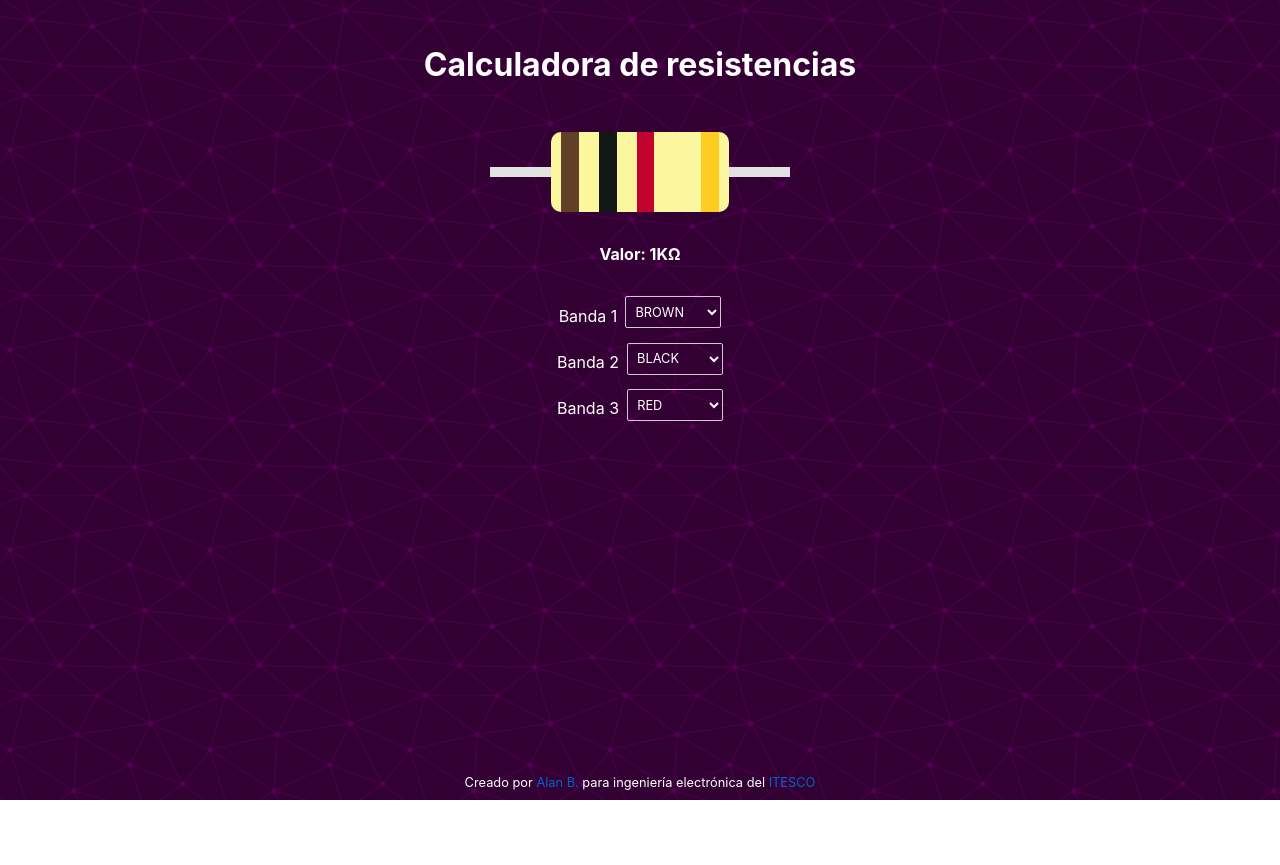
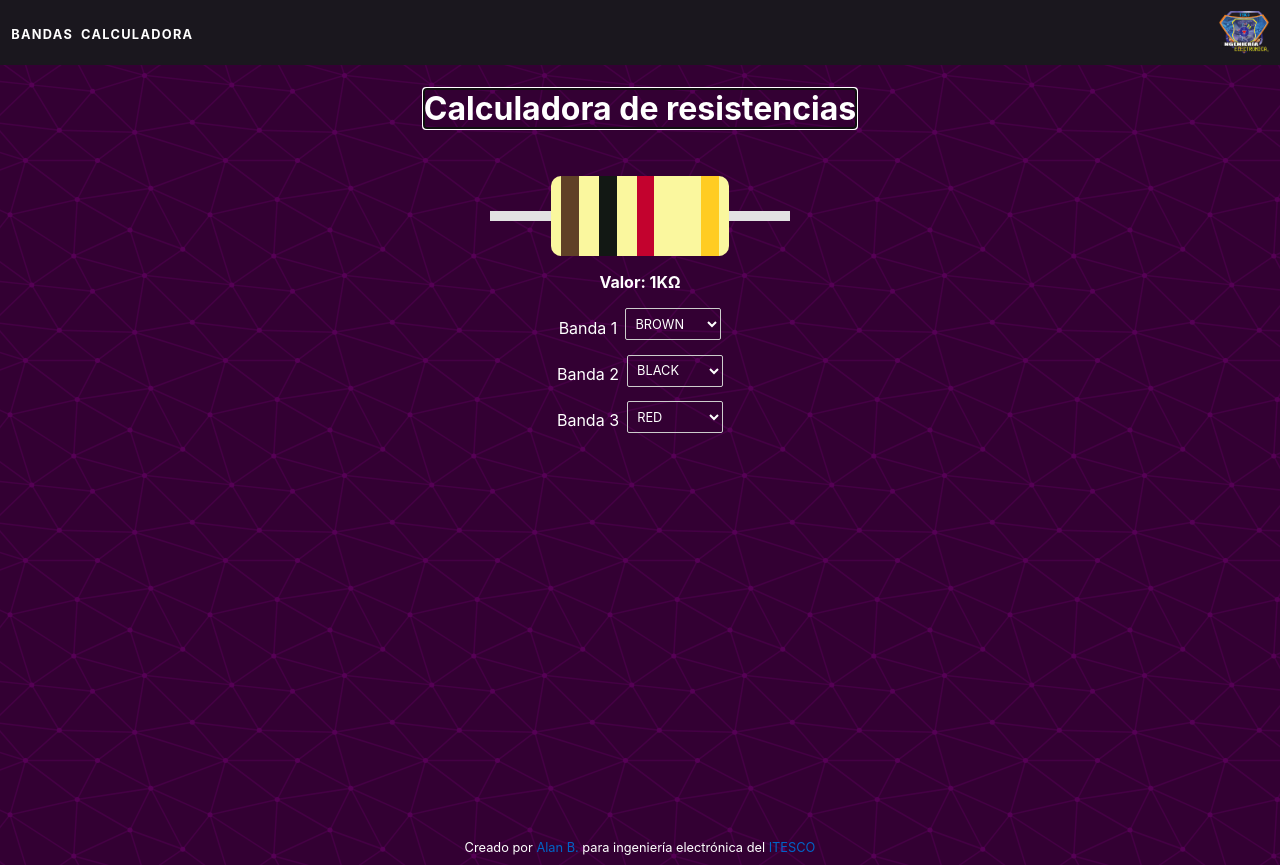
Before and after one commit to BloodBoy21/resistorSelector, a Svelte app: page / in a window 1280 px wide. Before the commit the page ends 800 px from the top, so only its background shows below. Built offline with nearby package versions, Linux system fonts and the light colour scheme.

Commit message:
Nav added

```diff
--- a/package.json
+++ b/package.json
@@ -5,7 +5,7 @@
   "scripts": {
     "build": "rollup -c",
     "dev": "rollup -c -w ",
-    "start": "sirv public --no-clear"
+    "start": "sirv public --no-clear --host"
   },
   "devDependencies": {
     "@rollup/plugin-commonjs": "^17.0.0",
@@ -22,6 +22,7 @@
     "svelte": "^3.0.0"
   },
   "dependencies": {
-    "sirv-cli": "^2.0.0"
+    "sirv-cli": "^2.0.0",
+    "svelte-navigator": "^3.1.5"
   }
 }
--- a/src/App.svelte
+++ b/src/App.svelte
@@ -1,4 +1,5 @@
 <script>
+  import { Router, Route, Link } from "svelte-navigator";
   import Band from "./components/Band.svelte";
   import BandSelector from "./components/BandSelector.svelte";
   import { Resistor } from "./components/colors";
@@ -9,7 +10,18 @@
 <svelte:head>
   <title>Resistor</title>
 </svelte:head>
+<Router>
+  <header>
+    <nav class="links">
+      <ul>
+        <li><Link to="/">Bandas</Link></li>
+        <li><Link to="calculator">Calculadora</Link></li>
+      </ul>
+      <img src="/images/logo.png" alt="logo" class="logo" />
+    </nav>
+  </header>
   <main>
+    <Route path="/">
       <h1 class="title">Calculadora de resistencias</h1>
       <section class="resistor-container">
         <div class="wire" />
@@ -27,11 +39,16 @@
         <BandSelector band={2} bind:bandColor={resistor.band2} />
         <BandSelector band={3} bind:bandColor={resistor.band3} />
       </section>
+    </Route>
+    <Route path="/conversion">
+      <h1 class="title">Conversor de resistencias</h1>
+    </Route>
     <footer>
       Creado por <a href="https://github.com/BloodBoy21">Alan B.</a> para
       ingeniería electrónica del <a href="http://itesco.edu.mx/">ITESCO</a>
     </footer>
   </main>
+</Router>
 
 <style>
   :global(body) {
@@ -41,11 +58,47 @@
   }
   :global(*) {
     box-sizing: border-box;
+    margin: 0;
+    padding: 0;
   }
   .title {
     font-size: 2em;
     text-align: center;
     margin-bottom: 1em;
+  }
+  header {
+    display: flex;
+    justify-content: space-between;
+    align-items: center;
+    width: 100%;
+    background-color: #1a171e;
+    padding: 0.7rem;
+  }
+  header nav {
+    width: 100%;
+    height: 100%;
+    display: flex;
+    align-items: center;
+  }
+  header nav ul {
+    display: flex;
+    justify-content: space-evenly;
+    list-style: none;
+    gap: 0.5rem;
+  }
+  .links :global(a) {
+    color: #ffff;
+    text-decoration: none;
+    font-size: 0.8em;
+    font-weight: bold;
+    text-transform: uppercase;
+    letter-spacing: 0.1em;
+    transition: color 0.2s ease-in-out;
+  }
+  .logo {
+    width: 50px;
+    position: relative;
+    margin-left: auto;
   }
   main {
     text-align: center;
--- a/src/components/colors.js
+++ b/src/components/colors.js
@@ -74,10 +74,6 @@
 
   _parseValue(value) {
     const valueSize = value.toString().length;
-    const getNonZeroValue = (value) => {
-      value = value.toString();
-      return value.replace(/0/g, "");
-    };
     if (valueSize < 4) return value;
     let multipler = "1".padEnd(valueSize, "0");
     multipler = parseInt(multipler, 10);
```
Also changed, not shown: public/images/logo.png (renamed from public/logo.png), 1 other file (tests, documents, lock files or other folders). Lines whose indentation alone changed are shown as unchanged.
